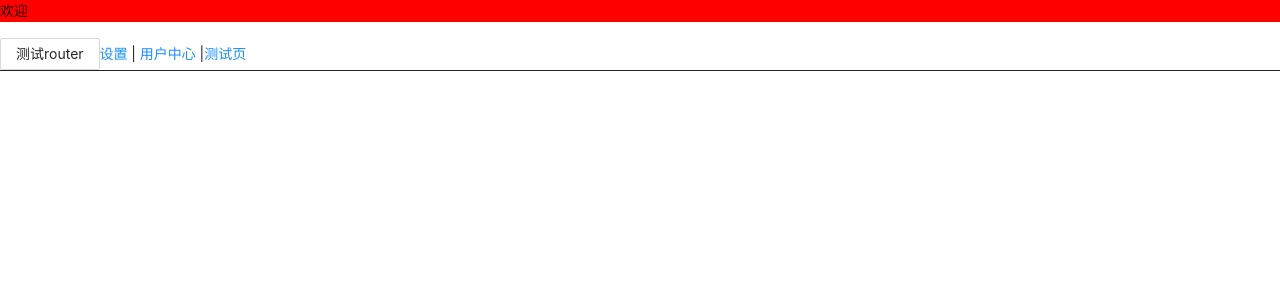
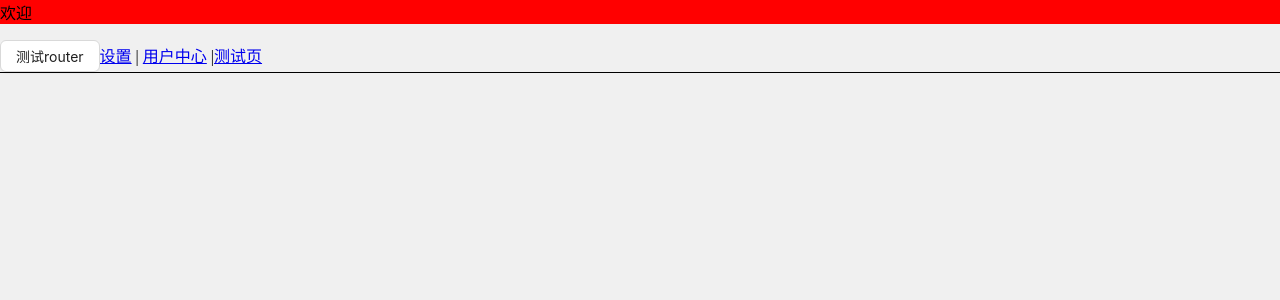
Before and after one commit to awefeng/fe-demo, a React app: page /welcome in a window 1280 px wide. Shown: the top 300 px of the page. Built offline with nearby package versions, Linux system fonts and the light colour scheme.

Commit message:
refactor: 更新antd v4到antd v5

```diff
--- a/package.json
+++ b/package.json
@@ -16,7 +16,9 @@
   },
   "author": "awefeng",
   "license": "MIT",
-  "sideEffects": [],
+  "sideEffects": [
+    "./src/global.less"
+  ],
   "devDependencies": {
     "@babel/core": "^7.16.7",
     "@babel/preset-env": "^7.16.8",
@@ -63,7 +65,7 @@
   },
   "dependencies": {
     "@reduxjs/toolkit": "^1.7.1",
-    "antd": "^4.18.3",
+    "antd": "^5.0.0",
     "axios": "^0.25.0",
     "babel-plugin-lodash": "^3.3.4",
     "lodash": "^4.17.21",
--- a/src/app.tsx
+++ b/src/app.tsx
@@ -1,7 +1,6 @@
 import { createRoot } from 'react-dom/client'
 import store from '@/store'
 import '@/global.less'
-import 'antd/dist/antd.less'
 import { Provider } from 'react-redux'
 import React, { FC, useMemo } from 'react'
 import { BrowserRouter, useRoutes } from 'react-router-dom'
--- a/src/global.less
+++ b/src/global.less
@@ -1,8 +1,14 @@
-.container{
-  width: 200px;
-  height: 200px;
-  border: 2px solid black;
-  background-image: url("./asset/image/tans.jpeg");
-  background-size: cover;
-  user-select: none;
+body{
+  margin: 0;
+  background: rgba(0, 0, 0, 0.06);
 }
+
+ul {
+  padding: 0;
+  margin: 0;
+  list-style: none;
+}
+p, h1, h2, h3 {
+  margin: 0;
+  padding: 0;
+}
--- a/src/typing.d.ts
+++ b/src/typing.d.ts
@@ -8,8 +8,6 @@ declare module '*.gif'
 declare module '*.bmp'
 declare module '*.tiff'
 
-declare const UMI_ENV: 'test' | 'dev' | 'prod'
-
 declare namespace NodeJS {
   interface ProcessEnv {
     ENV: 'dev' | 'test' | 'prod'
```
Also changed, not shown: 1 other file (tests, documents, lock files or other folders).
